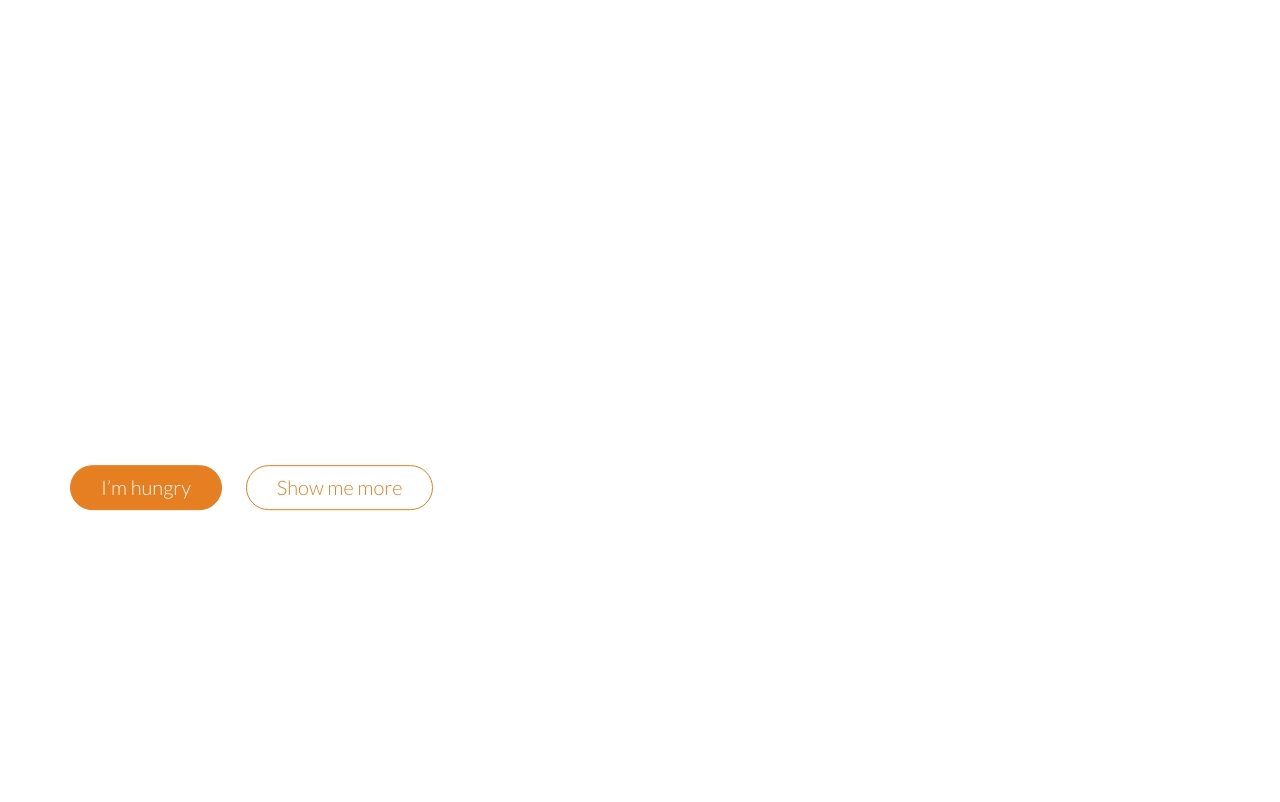
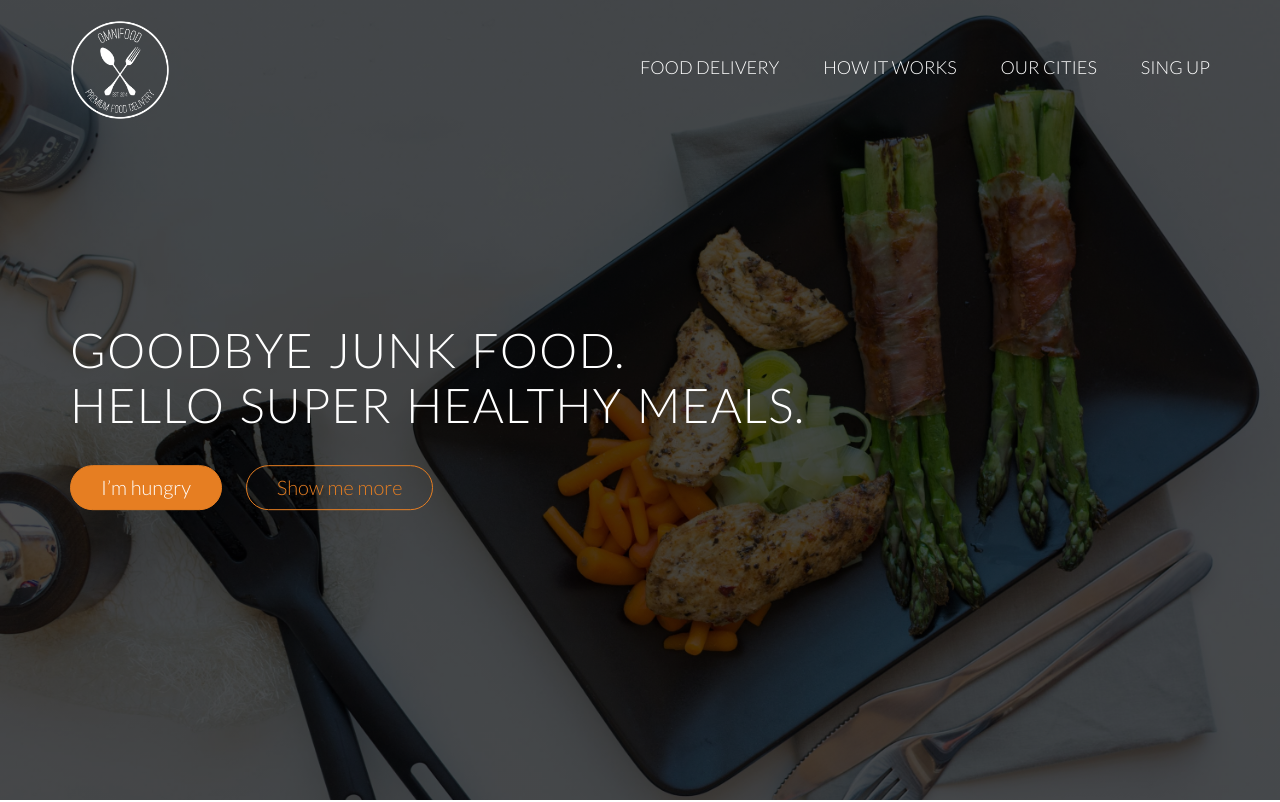
Before and after one commit to Pritampal007/Omni-Food-Web-Project, a plain HTML site: page index.html in a window 1280 px wide. Shown: the top 802 px of the page. Drawn offline with nearby package versions, Linux system fonts and the light colour scheme.

Commit message:
fix hero img

```diff
--- a/assets/css/style.css
+++ b/assets/css/style.css
@@ -185,7 +185,8 @@ input[type=submit]:active {
 
 header {
     height: 100vh;
-    background-image: -moz-linear-gradient(rgba(0, 0, 0, 0.70), rgba(0, 0, 0, 0.70)), url("img/hero.jpg");
+    background-image: -webkit-linear-gradient(linear, left top, left bottom, from(rgba(0, 0, 0, 0.70)), to(rgba(0, 0, 0, 0.70))), url("img/hero.jpg");
+    background-image: linear-gradient(rgba(0, 0, 0, 0.70), rgba(0, 0, 0, 0.70)), url("img/hero.jpg");
     background-size: cover;
     background-position: center;
     background-attachment: fixed;
```
